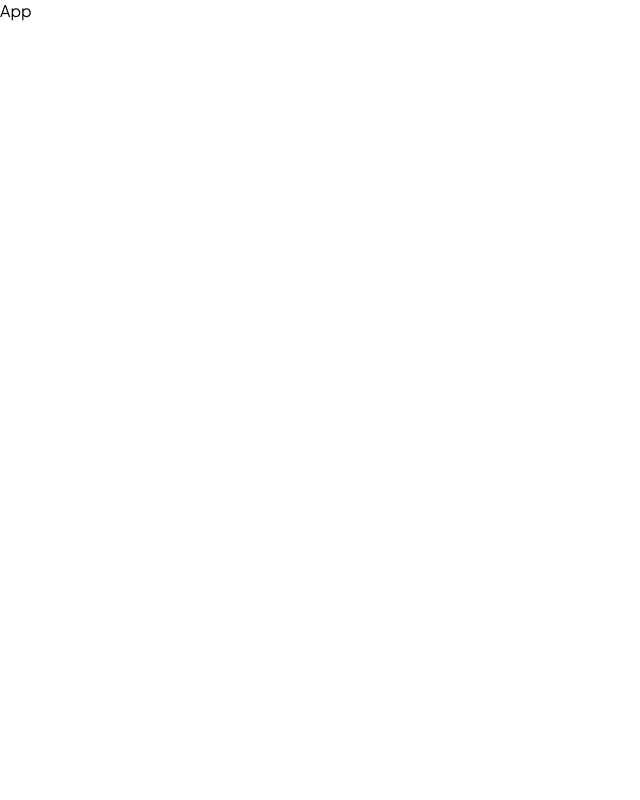
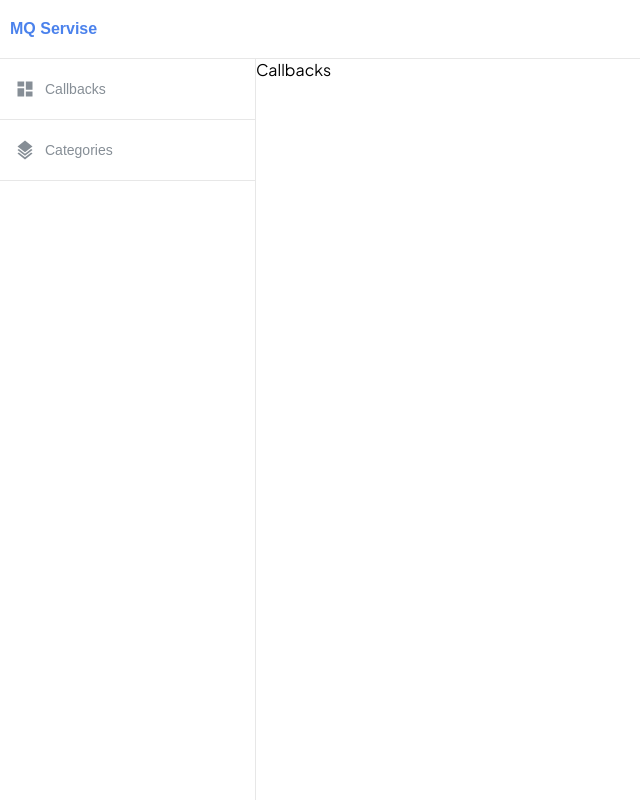
Before and after one commit to akbarjondev/mq-service, a React (Vite) app: page / in a window 1280 px wide. Shown: the whole page, without its empty margins (0-640 px from the left). Built offline with nearby package versions, Linux system fonts and the light colour scheme; a web font is replaced by a local one.

Commit message:
Add icons, main components and style

```diff
--- a/src/components/App.jsx
+++ b/src/components/App.jsx
@@ -1,9 +1,29 @@
-import { useState } from "react";
+import { Routes, Route } from "react-router-dom";
+import Header from "./Header/Header";
+import Callbacks from "./Callbacks/Callbacks";
+import Sidebar from "./Sidebar/Sidebar";
+import style from "./App.module.css";
+import Categories from "./Categories/Categories";
 
 function App() {
-  const [count, setCount] = useState(0);
+  return (
+    <div className={style.app}>
+      <Header />
 
-  return <div className="App">App</div>;
+      <div className={style.app__body}>
+        <div className={style.app__sidebar}>
+          <Sidebar />
+        </div>
+        <div className={style.app__main}>
+          <Routes>
+            <Route path="/" element={<Callbacks />} />
+            <Route path="/callbacks" element={<Callbacks />} />
+            <Route path="/categories" element={<Categories />} />
+          </Routes>
+        </div>
+      </div>
+    </div>
+  );
 }
 
 export default App;
--- a/src/components/App.module.css
+++ b/src/components/App.module.css
@@ -0,0 +1,25 @@
+.app {
+  display: flex;
+  flex-direction: column;
+  height: 100vh;
+}
+
+.app__body {
+  display: flex;
+  height: 100%;
+  border-top: 1px solid var(--border-color);
+}
+
+.app__sidebar,
+.app__main {
+  height: 100%;
+}
+
+.app__sidebar {
+  width: 20%;
+  border-right: 1px solid var(--border-color);
+}
+
+.app__main {
+  width: 80%;
+}
--- /dev/null
+++ b/src/components/Callbacks/Callbacks.jsx
@@ -0,0 +1,7 @@
+import style from "./Callbacks.module.css";
+
+const Callbacks = () => {
+  return <div className={style.callbacks}>Callbacks</div>;
+};
+
+export default Callbacks;
--- /dev/null
+++ b/src/components/Categories/Categories.jsx
@@ -0,0 +1,7 @@
+import style from "./Categories.module.css";
+
+const Categories = () => {
+  return <div className={style.categories}>Categories</div>;
+};
+
+export default Categories;
--- a/src/components/Header/Header.jsx
+++ b/src/components/Header/Header.jsx
@@ -1,3 +1,14 @@
-const Header = () => {};
+import style from "./Header.module.css";
+import { Link } from "react-router-dom";
+
+const Header = () => {
+  return (
+    <header className={style.header}>
+      <Link to="/" className={style.header__link}>
+        MQ Servise
+      </Link>
+    </header>
+  );
+};
 
 export default Header;
--- a/src/components/Header/Header.module.css
+++ b/src/components/Header/Header.module.css
@@ -0,0 +1,10 @@
+.header {
+  display: flex;
+  padding: 20px 10px;
+}
+
+.header__link {
+  font-weight: 700;
+  text-decoration: none;
+  color: var(--main-blue);
+}
--- a/src/components/Sidebar/Sidebar.jsx
+++ b/src/components/Sidebar/Sidebar.jsx
@@ -0,0 +1,35 @@
+import { Link } from "react-router-dom";
+import callbackIcon from "./../../assets/icons/dashboard.svg";
+import categoriesIcon from "./../../assets/icons/layers_alt.svg";
+import style from "./Sidebar.module.css";
+
+const Sidebar = () => {
+  return (
+    <div className={style.sidebar}>
+      <div className={style.sidebar__list}>
+        <Link className={style.sidebar__link} to="callbacks">
+          <img
+            className={style.sidebar__img}
+            src={callbackIcon}
+            width={20}
+            height={20}
+            alt="Callback icon"
+          />
+          <span className="callback__text">Callbacks</span>
+        </Link>
+        <Link className={style.sidebar__link} to="categories">
+          <img
+            className={style.sidebar__img}
+            src={categoriesIcon}
+            width={20}
+            height={20}
+            alt="Categories icon"
+          />
+          <span className="callback__text">Categories</span>
+        </Link>
+      </div>
+    </div>
+  );
+};
+
+export default Sidebar;
--- a/src/components/Sidebar/Sidebar.module.css
+++ b/src/components/Sidebar/Sidebar.module.css
@@ -0,0 +1,26 @@
+.sidebar__list {
+  display: flex;
+  flex-direction: column;
+}
+
+.sidebar__link {
+  display: flex;
+  align-items: center;
+  text-decoration: none;
+  font-weight: 500;
+  color: var(--main-gray);
+  font-size: 14px;
+  padding: 20px 15px;
+  border-bottom: 1px solid var(--border-color);
+}
+
+.sidebar__img {
+  width: 20px;
+  height: 20px;
+  display: block;
+  margin-right: 10px;
+}
+
+.sidebar__link:hover {
+  background-color: var(--hover-color);
+}
--- a/src/main.css
+++ b/src/main.css
@@ -26,6 +26,17 @@
     url("assets/fonts/plus-jakarta-sans-v2-latin-700.woff") format("woff");
 }
 
+:root {
+  --main-black: #151515;
+  --main-blue: #4b82ec;
+  --main-gray: #868e96;
+  --main-yellow: #dc8742;
+  --main-green: #67c24d;
+  --main-red: #e23a2d;
+  --border-color: rgba(21, 21, 21, 0.1);
+  --hover-color: #e9ecef;
+}
+
 body {
   bottom: 0;
   margin: 0;
--- a/src/main.jsx
+++ b/src/main.jsx
@@ -1,10 +1,13 @@
 import React from "react";
 import ReactDOM from "react-dom/client";
+import { BrowserRouter } from "react-router-dom";
 import App from "./components/App";
 import "./main.css";
 
 ReactDOM.createRoot(document.getElementById("root")).render(
   <React.StrictMode>
-    <App />
+    <BrowserRouter>
+      <App />
+    </BrowserRouter>
   </React.StrictMode>
 );
```
Also changed, not shown: src/assets/icons/dashboard.svg (added), src/assets/icons/layers_alt.svg (added), src/components/Callbacks/Callbacks.module.css (added), src/components/Categories/Categories.module.css (added).
